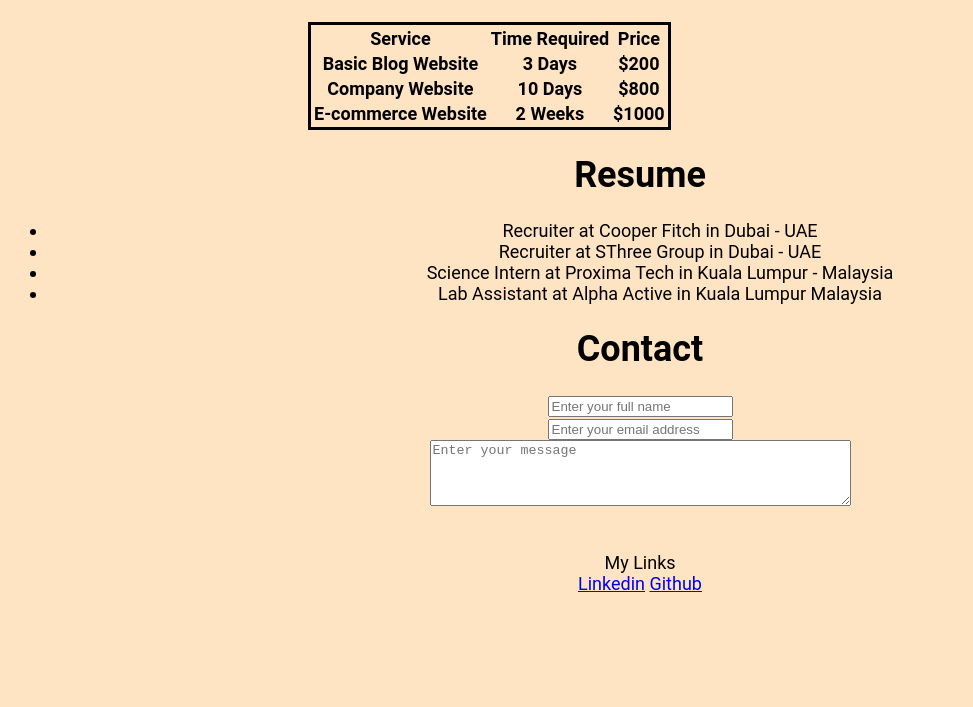
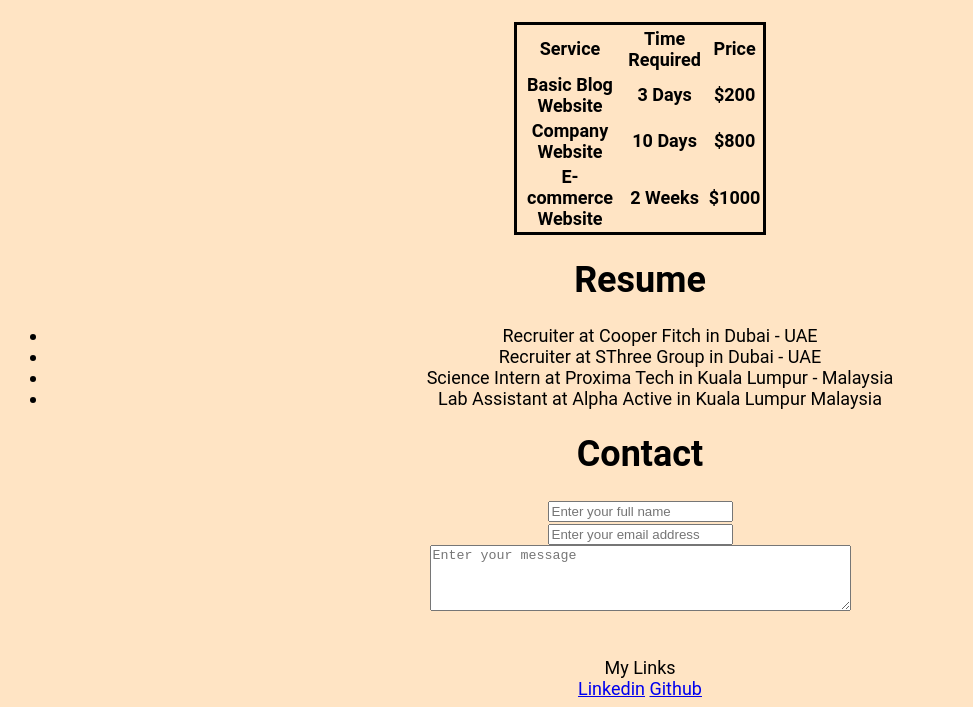
Before and after one commit to Abderrahman-Kouider/GOMYCODE-Portfolio-website-CSS-Essentials-, a plain HTML site: page index.html in a window 1280 px wide. Shown: the part 1157-1864 px from the top of the page, without its empty margins (0-973 px from the left). Before the commit the page ends 1759 px from the top, so only its background shows below. Drawn offline with Linux system fonts and the light colour scheme.

Commit message:
Realigned table

```diff
--- a/style.css
+++ b/style.css
@@ -15,7 +15,8 @@ img {
 }
 
 table {
-    margin-left: 300px;
+    margin-right: 40%;
+    margin-left: 40%;
     border: solid;
 }
 
```
